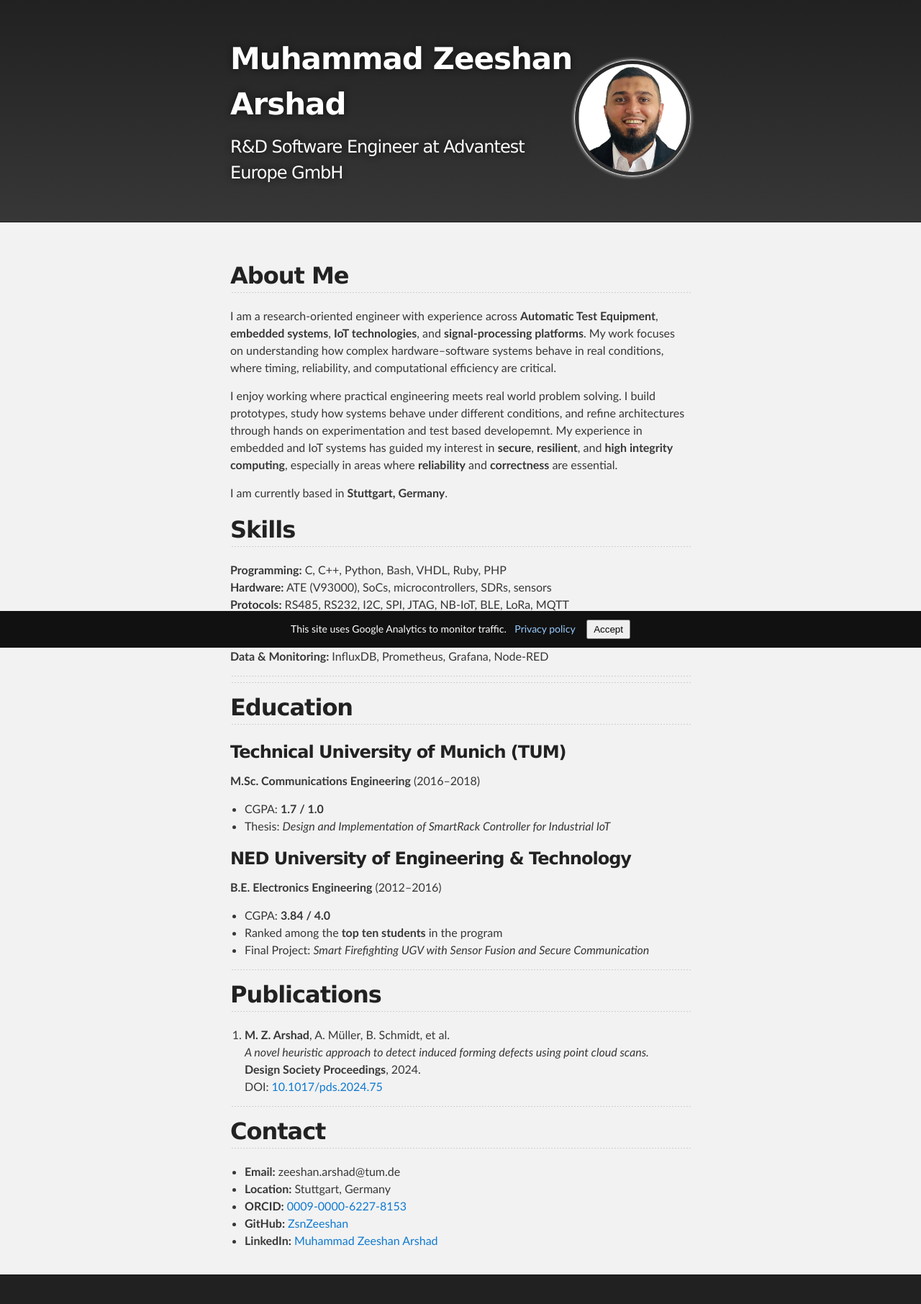
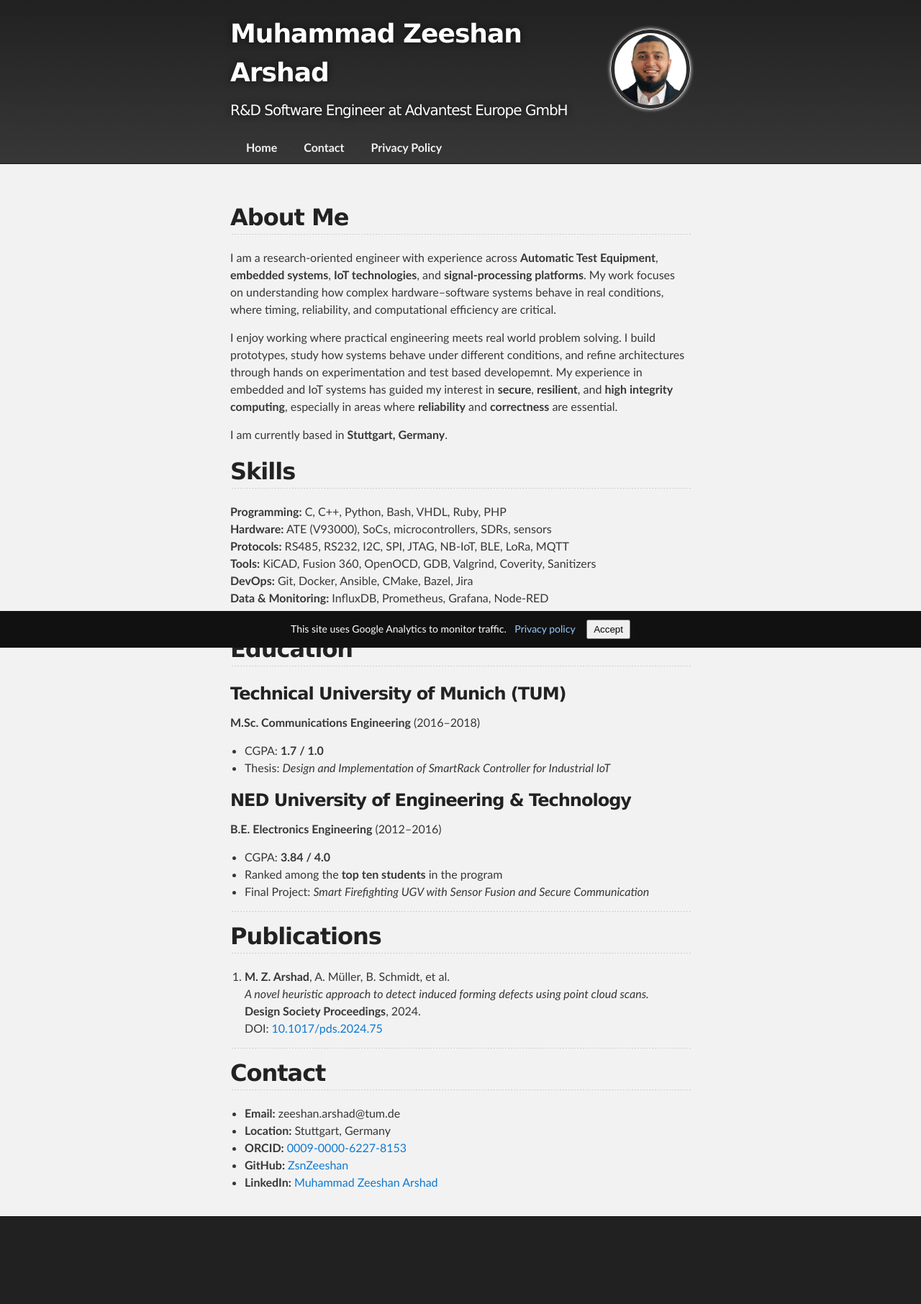
Before and after one commit to ZsnZeeshan/zsnzeeshan.github.io, a Jekyll site: the page built from index.md, in a window 1280 px wide. Shown: the whole page at 72% size. Built offline with Jekyll 4.4.1, drawn with Linux system fonts in a browser that asks for light colours; comment, search, counter and statistics services are not loaded; after the commit the page ends 1731 px from its top, so only the background shows below that.

Commit message:
add navi

```diff
--- a/_includes/header.html
+++ b/_includes/header.html
@@ -8,8 +8,14 @@
           {% endif %}
           <h1 id="project_title">{{ site.title | default:
             site.github.repository_name }}</h1>
-          <h2 id="project_tagline">{{ site.description | default:
-            site.github.project_tagline }}</h2>
+          <h1 id="project_tagline">{{ site.description | default:
+            site.github.project_tagline }}</h1>
+        </div>
+        <a href="https://www.linkedin.com/in/muhammad-zeeshan-arshad/" target="_blank" class="profile-link">
+          <img
+            src="assets/images/profile.jpg"
+            alt="Muhammad Zeeshan Arshad's profile photo">
+        </a>
 
           {% if site.show_downloads %}
           <!--
@@ -19,8 +25,14 @@
       </section>
       -->
           {% endif %}
-        </div>
-        <img src="assets/images/profile.jpg" alt="profile"
-          style="width:150px; aspect-ratio:1/1; border-radius:50%; object-fit:cover;">
-      </header>
+    </header>
+            <section class="navi" style="display:flex; justify-content:baseline; gap:15px; flex-wrap:wrap;">
+                {% assign nav_pages = site.pages | sort: "order" %}
+                {% for page in nav_pages %}
+                {% if page.nav_exclude != true and page.navTag %}
+                <li><a href="{{ page.url | relative_url }}" target="_self">{{ page.navTag }}</a></li>
+                {% endif %}
+                {% endfor %}
+
+            </section>
     </div>
--- a/_sass/jekyll-theme-slate.scss
+++ b/_sass/jekyll-theme-slate.scss
@@ -280,6 +280,13 @@ Full-Width Styles
   margin: 0 auto;
 }
 
+.navi {
+  position: relative;
+  max-width: 640px;
+  padding: 10px 10px;
+  margin: 0 auto;
+}
+
 #forkme_banner {
   display: block;
   position: absolute;
@@ -305,20 +312,20 @@ Full-Width Styles
 }
 
 #header_wrap .inner {
-  padding: 50px 10px 30px 10px;
+  padding: 20px 10px 5px 10px;
 }
 
 #project_title {
   margin: 0;
   color: #fff;
-  font-size: 42px;
+  font-size: 36px;
   font-weight: 700;
   text-shadow: #111 0px 0px 10px;
 }
 
 #project_tagline {
   color: #fff;
-  font-size: 24px;
+  font-size: 20px;
   font-weight: 300;
   background: none;
   text-shadow: #111 0px 0px 10px;
@@ -377,7 +384,24 @@ Full-Width Styles
   background: #212121;
 }
 
+.profile-link img {
+  width: 100px;
+  aspect-ratio: 1/1;
+  border-radius: 50%;
+  object-fit: cover;
+  transition: 0.3s;
+}
 
+.profile-link:hover img,
+.profile-link:focus img {
+  box-shadow: 0 0 12px rgba(0, 0, 0, 0.4);
+  transform: scale(1.03);
+}
+
+.navi a {
+  color: #f2f2f2;
+  font-weight: 600;
+}
 
 /*******************************************************************************
 Small Device Styles
--- a/index.md
+++ b/index.md
@@ -1,5 +1,7 @@
 ---
 layout: home
+navTag: Home
+order: 0
 title: "Muhammad Zeeshan Arshad"
 subtitle: "R&D Software Engineer at Advantest Europe GmbH | Embedded & IoT Specialist | AI Enthusiast | Industry 4.0, SDR & ATE Expertise | QA, Testing & Automation | TUM Alumni"
 image: "/assets/images/icon2.jpg"
--- a/privacy.md
+++ b/privacy.md
@@ -1,6 +1,8 @@
 ---
 layout: home
+navTag: Privacy Policy
 title: Privacy Policy
+order: 4
 ---
 
 ## Data Analytics
```
Also changed, not shown: Contact.md (renamed from another-page.md, +3 -1 lines), _includes/head-analytics.html (+11 -6 lines).
